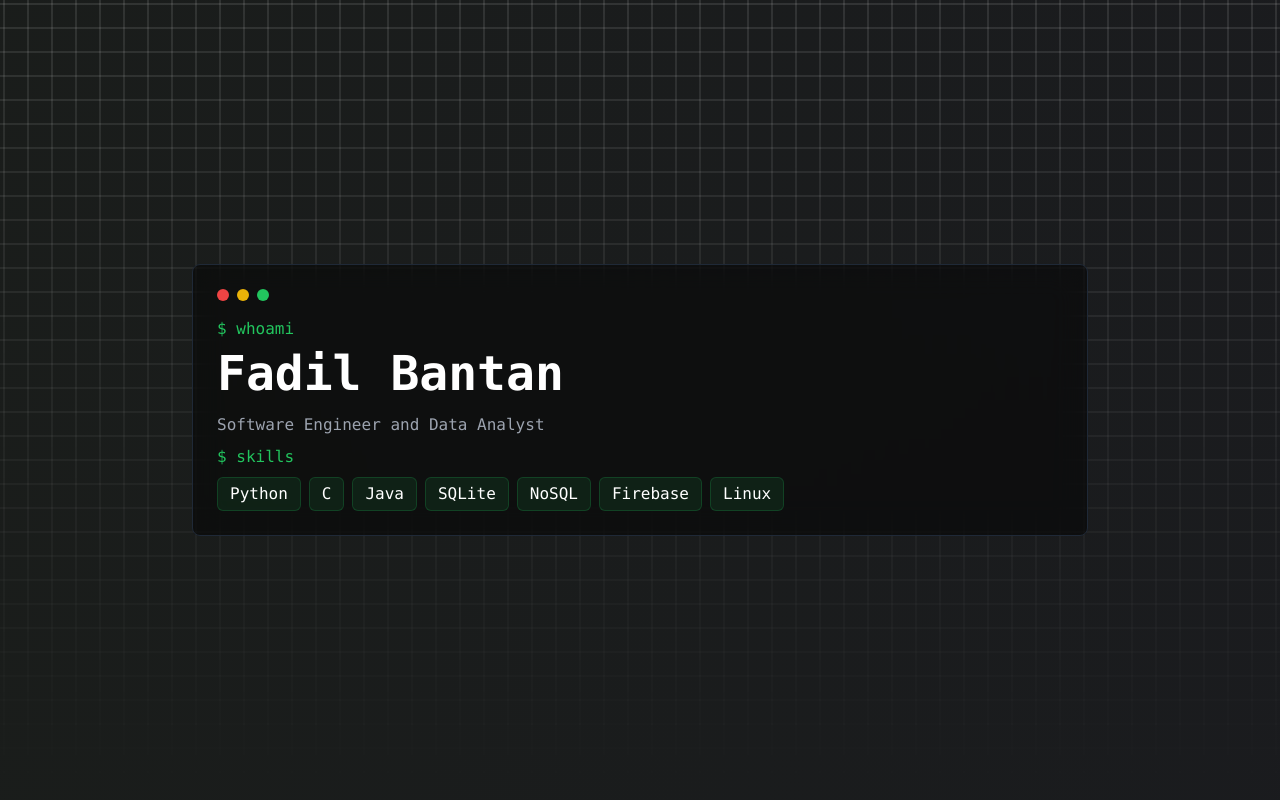
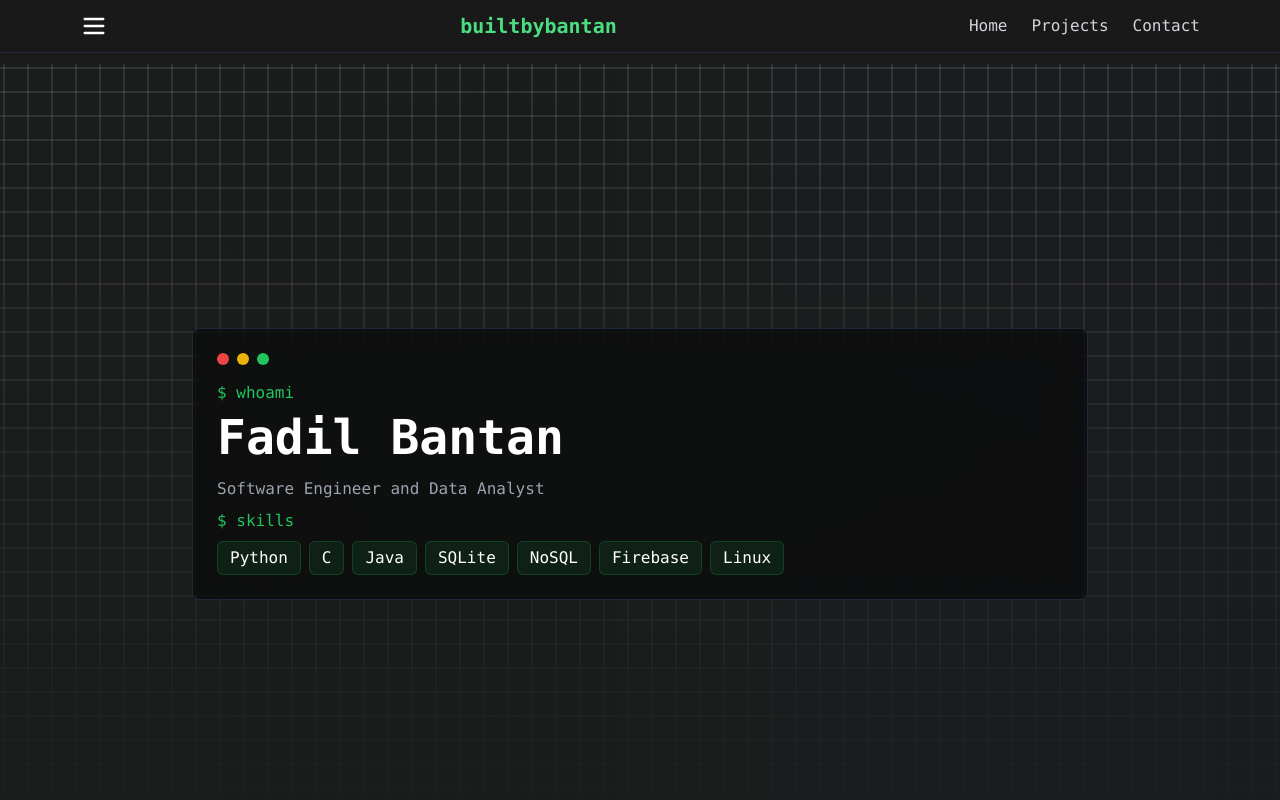
Before and after one commit to fadelbantan/builtbybantan, a Next.js app in the folder portfolio-site/: page / in a window 1280 px wide. Shown: the top 800 px of the page. Built offline with nearby package versions, Linux system fonts and the light colour scheme.

Commit message:
Removed responsive grid & added different site pages

```diff
--- /dev/null
+++ b/portfolio-site/app/components/NavBar.tsx
@@ -0,0 +1,35 @@
+'use client';
+
+import { useState } from 'react';
+import Link from 'next/link';
+import { Menu, X } from 'lucide-react'; // install lucide-react icons
+
+export default function Navbar() {
+  const [isOpen, setIsOpen] = useState(false);
+
+  return (
+    <nav className="fixed top-0 w-full z-50 bg-[#1A1A1A] bg-opacity-90 backdrop-blur border-b border-gray-800">
+      <div className="max-w-6xl mx-auto px-4 py-3 flex justify-between items-center">
+        <button onClick={() => setIsOpen(!isOpen)} className="text-white">
+          {isOpen ? <X size={28} /> : <Menu size={28} />}
+        </button>
+
+        <p className="text-xl font-mono font-bold text-green-400">builtbybantan</p>
+
+        <div className="hidden sm:flex space-x-6 font-mono">
+          <Link href="/" className="text-gray-300 hover:text-green-400 transition">Home</Link>
+          <Link href="/projects" className="text-gray-300 hover:text-green-400 transition">Projects</Link>
+          <Link href="/contact" className="text-gray-300 hover:text-green-400 transition">Contact</Link>
+        </div>
+      </div>
+
+      {isOpen && (
+        <div className="sm:hidden flex flex-col items-center bg-[#1A1A1A] border-t border-gray-800 py-4 font-mono">
+          <Link href="/" className="py-2 text-gray-300 hover:text-green-400" onClick={() => setIsOpen(false)}>Home</Link>
+          <Link href="/projects" className="py-2 text-gray-300 hover:text-green-400" onClick={() => setIsOpen(false)}>Projects</Link>
+          <Link href="/contact" className="py-2 text-gray-300 hover:text-green-400" onClick={() => setIsOpen(false)}>Contact</Link>
+        </div>
+      )}
+    </nav>
+  );
+}
--- a/portfolio-site/app/components/SystemArchitecture.tsx
+++ b/portfolio-site/app/components/SystemArchitecture.tsx
@@ -15,7 +15,7 @@ export default function SystemArchitecture() {
 					Projects
 				</motion.h2>
 
-				<div className="grid grid-cols-1 sm:grid-cols-2 xl:grid-cols-3 gap-8">
+				<div className="grid grid-cols-1 gap-8">
 
 					{/* TetrECS */}
 					<motion.div
@@ -160,7 +160,7 @@ export default function SystemArchitecture() {
 							</ul>
 						</div>
 						<div className="flex flex-wrap gap-2 mb-4">
-							{['React Native', 'JavaScript', 'UI/UX', 'State Management', 'Mobile App'].map((tech, i) => (
+							{['React Native', 'JavaScript', 'UI/UX' ,'State Management', 'Mobile App'].map((tech, i) => (
 								<span key={i} className="text-sm px-3 py-1 bg-blue-500/10 rounded-full border border-blue-500/20">
 									{tech}
 								</span>
--- a/portfolio-site/app/layout.tsx
+++ b/portfolio-site/app/layout.tsx
@@ -1,6 +1,9 @@
+'use client';
+
 import type { Metadata } from 'next';
 import { Geist, Geist_Mono } from 'next/font/google';
 import './globals.css';
+import Navbar from './components/Navbar';
 
 const geistSans = Geist({
 	variable: '--font-geist-sans',
@@ -78,7 +81,10 @@ export default function RootLayout({
 }>) {
 	return (
 		<html lang="en">
-			<body className={`${geistSans.variable} ${geistMono.variable} antialiased`}>{children}</body>
+			<body className={`${geistSans.variable} ${geistMono.variable} antialiased`}>
+				<Navbar />
+				<main className="pt-16">{children}</main>
+			</body>
 		</html>
 	);
 }
```
